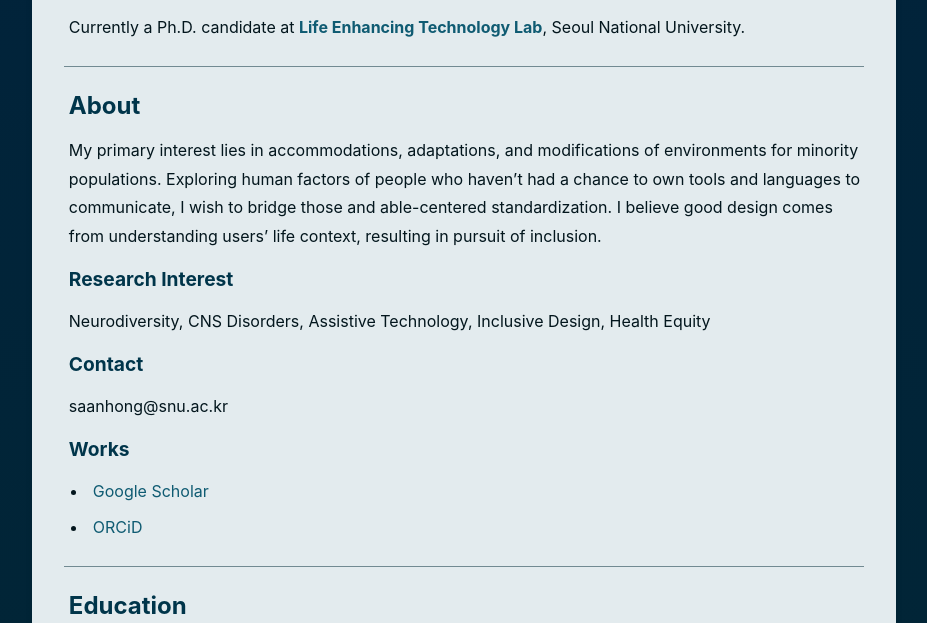
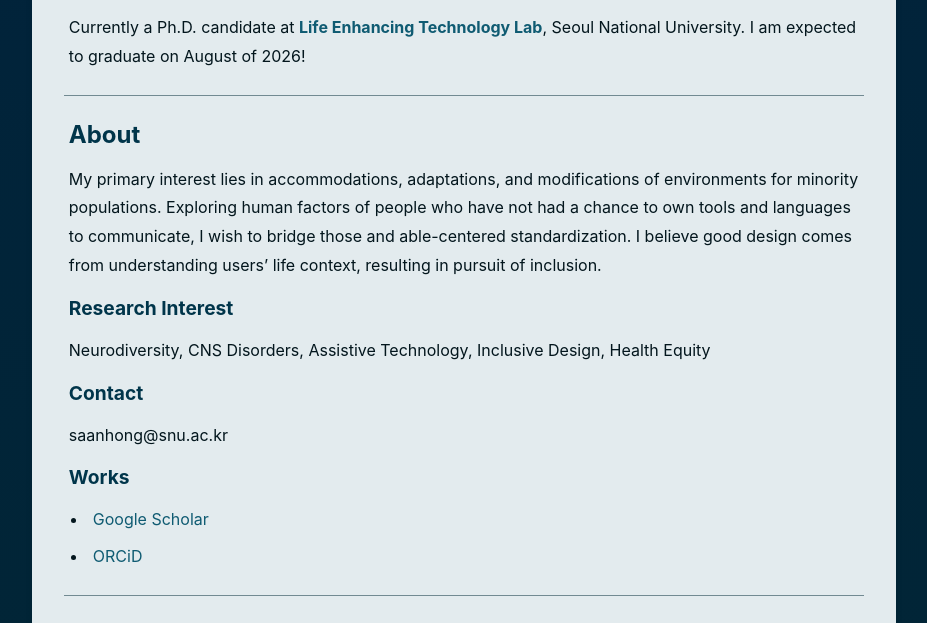
Before and after one commit to saanhong/redmountain, a plain HTML site: page index.html in a window 1280 px wide. Shown: the part 129-752 px from the top of the page, without its empty margins (176-1103 px from the left). Drawn offline with Linux system fonts and the light colour scheme; a web font is replaced by a local one.

Commit message:
index.html

```diff
--- a/index.html
+++ b/index.html
@@ -70,12 +70,12 @@
 <body>
     <div class="container">
         <h1>SAN HONG [홍 산; 洪山]</h1>
-        <p>Currently a Ph.D. candidate at <strong><a href="https://www.let.snu.ac.kr/">Life Enhancing Technology Lab</a></strong>, Seoul National University.</p>
+        <p>Currently a Ph.D. candidate at <strong><a href="https://www.let.snu.ac.kr/">Life Enhancing Technology Lab</a></strong>, Seoul National University. I am expected to graduate on August of 2026!</p>
 
         <div class="divider"></div>
 
         <h2>About</h2>
-        <p>My primary interest lies in accommodations, adaptations, and modifications of environments for minority populations. Exploring human factors of people who haven’t had a chance to own tools and languages to communicate, I wish to bridge those and able-centered standardization. I believe good design comes from understanding users’ life context, resulting in pursuit of inclusion.</p>
+        <p>My primary interest lies in accommodations, adaptations, and modifications of environments for minority populations. Exploring human factors of people who have not had a chance to own tools and languages to communicate, I wish to bridge those and able-centered standardization. I believe good design comes from understanding users’ life context, resulting in pursuit of inclusion.</p>
 
       <h3>Research Interest</h3>
         <p> Neurodiversity, CNS Disorders, Assistive Technology, Inclusive Design, Health Equity</p>
```
